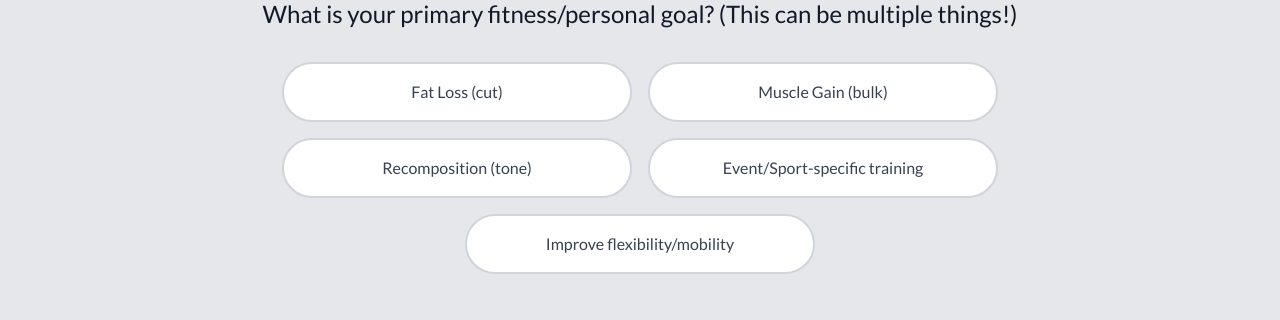
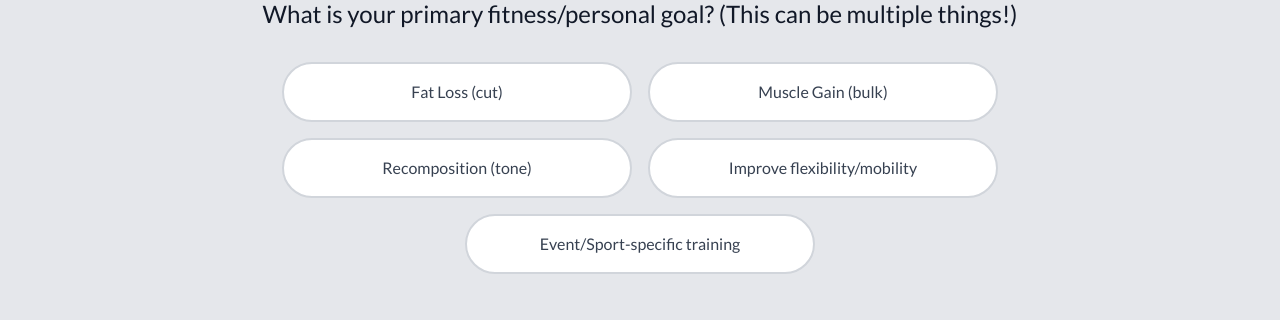
Before and after one commit to shaheer-ali-dev/ashtonwood, a Next.js app: page / in a window 1280 px wide. Shown: the part 1720-2040 px from the top of the page. Built offline with nearby package versions, Linux system fonts and the light colour scheme; a web font is replaced by a local one.

Commit message:
Update QuestionnaireSection.tsx

```diff
--- a/components/QuestionnaireSection.tsx
+++ b/components/QuestionnaireSection.tsx
@@ -26,8 +26,9 @@ const questions: Question[] = [
       'Fat Loss (cut)',
       'Muscle Gain (bulk)',
       'Recomposition (tone)',
-      'Event/Sport-specific training',
       'Improve flexibility/mobility',
+      'Event/Sport-specific training'
+
     ],
     required: true,
   },
```
